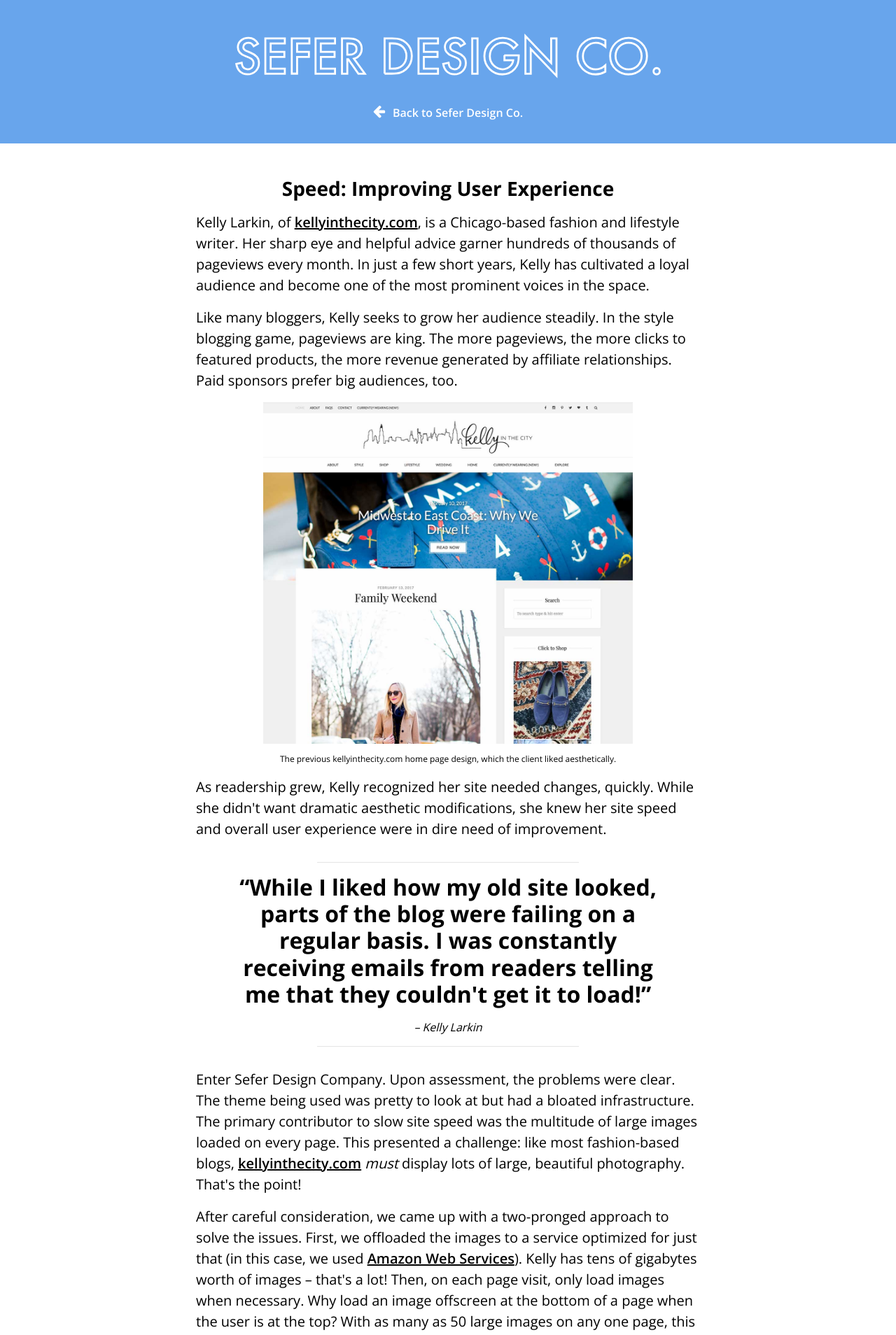
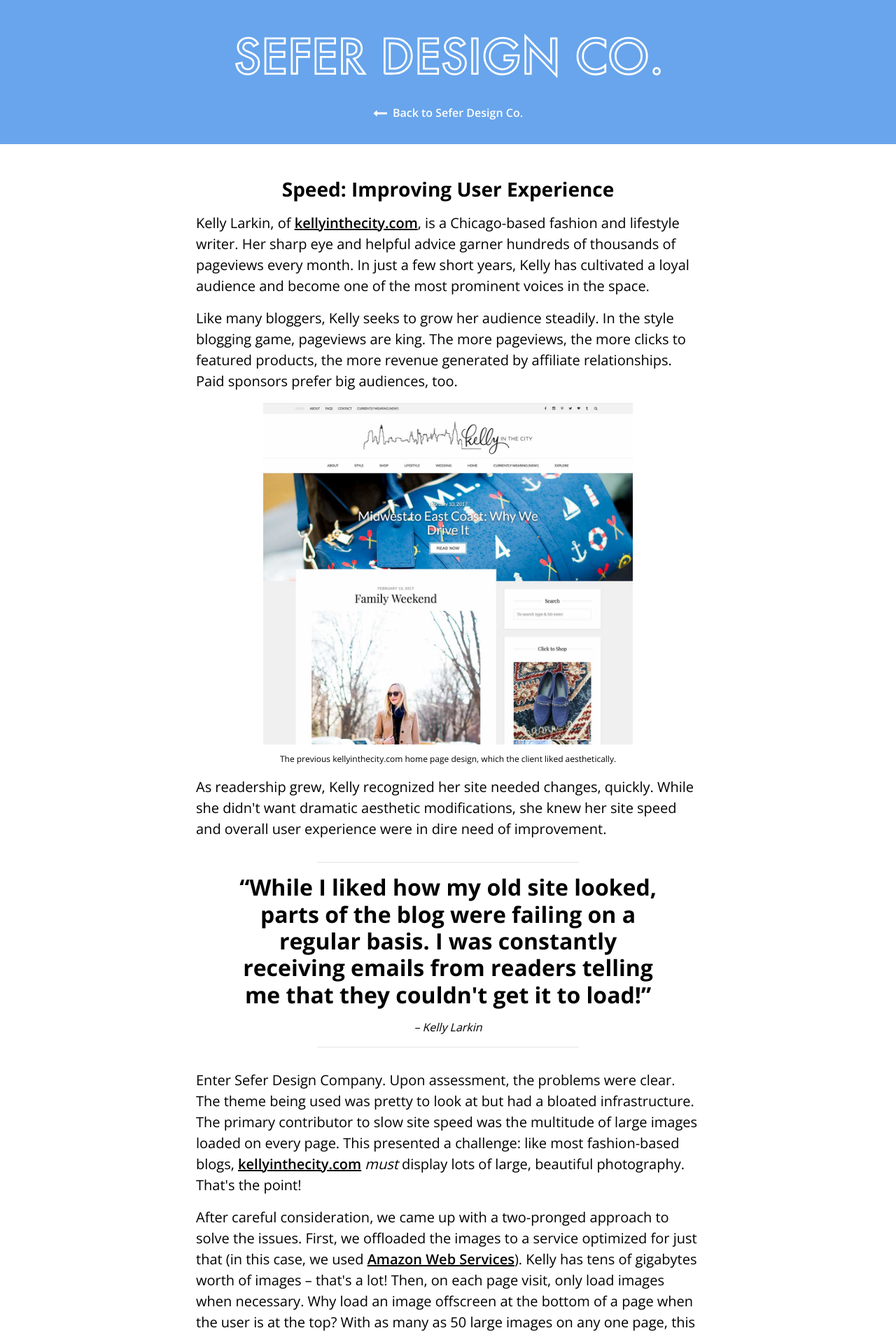
Before and after one commit to SeferDesign/seferdesign.com, a Jekyll site: the page built from kelly-in-the-city.html, in a window 1280 px wide. Shown: the top 1908 px of the page at 70% size. Built offline with Jekyll 4.4.1, drawn with Linux system fonts in a browser that asks for light colours.

Commit message:
Arrow consistency

```diff
--- a/_includes/header.html
+++ b/_includes/header.html
@@ -5,7 +5,7 @@
     <h1>We build sites and tools for the modern web.</h1>
     <div class="devices"></div>
     {% else %}
-    <a class="back-home-link" href="{{ "/" | prepend: site.baseurl }}"><svg class="icon icon-arrow left"><use xlink:href="#icon-arrow-left" /></svg>Back to {{ site.title }}</a>
+    <a class="back-home-link" href="{{ "/" | prepend: site.baseurl }}"><svg class="icon icon-arrow-long-left left"><use xlink:href="#icon-arrow-long-left" /></svg>Back to {{ site.title }}</a>
     {% endif %}
   </div>
 </header>
--- a/_includes/svgs.html
+++ b/_includes/svgs.html
@@ -1,12 +1,20 @@
 <svg class="svg-dump">
   <defs>
-    <symbol class="icon icon-arrow" id="icon-arrow-left" viewBox="0 0 1024 1024">
+    <symbol class="icon icon-arrow-left" id="icon-arrow-left" viewBox="0 0 1024 1024">
     	<title>arrow-left</title>
     	<path d="M877.714 512v73.143q0 30.286-18.571 51.714t-48.286 21.429h-402.286l167.429 168q21.714 20.571 21.714 51.429t-21.714 51.429l-42.857 43.429q-21.143 21.143-51.429 21.143-29.714 0-52-21.143l-372-372.571q-21.143-21.143-21.143-51.429 0-29.714 21.143-52l372-371.429q21.714-21.714 52-21.714 29.714 0 51.429 21.714l42.857 42.286q21.714 21.714 21.714 52t-21.714 52l-167.429 167.429h402.286q29.714 0 48.286 21.429t18.571 51.714z"></path>
     </symbol>
-    <symbol class="icon icon-arrow" id="icon-arrow-up" viewBox="0 0 1792 1792">
+    <symbol class="icon icon-arrow-up" id="icon-arrow-up" viewBox="0 0 1792 1792">
     	<title>arrow-up</title>
     	<path d="M1675 971q0 51-37 90l-75 75q-38 38-91 38-54 0-90-38l-294-293v704q0 52-37.5 84.5t-90.5 32.5h-128q-53 0-90.5-32.5t-37.5-84.5v-704l-294 293q-36 38-90 38t-90-38l-75-75q-38-38-38-90 0-53 38-91l651-651q35-37 90-37 54 0 91 37l651 651q37 39 37 91z"/>
+    </symbol>
+    <symbol class="icon icon-arrow-long-left" id="icon-arrow-long-left" viewBox="0 0 1792 1792">
+    	<title>arrow-long-left</title>
+    	<path d="M1792 800v192q0 14-9 23t-23 9h-1248v224q0 21-19 29t-35-5l-384-350q-10-10-10-23 0-14 10-24l384-354q16-14 35-6 19 9 19 29v224h1248q14 0 23 9t9 23z"/>
+    </symbol>
+    <symbol class="icon icon-arrow-long-right" id="icon-arrow-long-right" viewBox="0 0 1792 1792">
+    	<title>arrow-long-right</title>
+    	<path d="M1728 893q0 14-10 24l-384 354q-16 14-35 6-19-9-19-29v-224h-1248q-14 0-23-9t-9-23v-192q0-14 9-23t23-9h1248v-224q0-21 19-29t35 5l384 350q10 10 10 23z"/>
     </symbol>
     <symbol class="icon icon-shopping-cart" id="icon-shopping-cart" viewBox="0 0 1792 1792">
     	<title>shopping-cart</title>
--- a/_src/style/partials/_global.scss
+++ b/_src/style/partials/_global.scss
@@ -64,13 +64,19 @@
     vertical-align: top;
     fill: $white;
 
-    &.icon-arrow {
+    &.icon-arrow,
+    &.icon-arrow-long-left,
+    &.icon-arrow-long-right {
       width: 20px;
       height: 20px;
     }
 
     &.left {
       margin-right: 0.5em;
+    }
+
+    &.right {
+      margin-left: 0.5em;
     }
 
   }
@@ -203,8 +209,17 @@
   }
 
   .back-home-link {
+
     display: block;
     line-height: 1.5;
+
+    .icon-arrow-long-left {
+      vertical-align: middle;
+      padding-bottom: 0.125em;
+      width: 1.25em;
+      height: 1.25em;
+    }
+
   }
 
 }
@@ -411,6 +426,24 @@
 
       .work-description {
         font-weight: 400;
+      }
+
+    }
+
+    svg {
+
+      &.icon-arrow-long-right {
+
+        vertical-align: middle;
+        padding-bottom: 0.125em;
+        width: 1em;
+        height: 1em;
+        fill: $black;
+
+        &.right {
+          margin-left: 0.25em;
+        }
+
       }
 
     }
@@ -741,7 +774,7 @@
 
     svg {
 
-      &.icon-arrow {
+      &.icon-arrow-up {
         width: 5rem;
         height: 5rem;
         fill: $green;
--- a/index.html
+++ b/index.html
@@ -38,7 +38,7 @@
         <div class="work-image-wrap"><img src="{{ site.distbase }}/images/kellyinthecity-thumb.jpg" alt="Kelly in the City"></div>
         <div class="work-meta">
           <div class="work-title">Kelly in the City</div>
-          <div class="work-description">We dramatically improved user experience by fixing site infrastructure and reducing page load time.<br><strong><u>Read More</u></strong></div>
+          <div class="work-description">We dramatically improved user experience by fixing site infrastructure and reducing page load time.<br><strong><u>Read More</u><svg class="icon icon-arrow-long-right right"><use xlink:href="#icon-arrow-long-right" /></svg></strong></div>
         </div>
       </a>
     </div>
@@ -55,7 +55,7 @@
         <div class="work-image-wrap"><img src="{{ site.distbase }}/images/b4k-boom-home-thumb.jpg" alt="Blogging For Keeps Themes"></div>
         <div class="work-meta">
           <div class="work-title">Blogging For Keeps<br>WordPress Tools</div>
-          <div class="work-description">Clean, modern WordPress themes &amp; plugins for aspiring style bloggers.<br><strong><u>Read More</u></strong></div>
+          <div class="work-description">Clean, modern WordPress themes &amp; plugins for aspiring style bloggers.<br><strong><u>Read More</u><svg class="icon icon-arrow-long-right right"><use xlink:href="#icon-arrow-long-right" /></svg></strong></div>
         </div>
       </a>
       <a href="http://civilianagency.com" title="Civilian Agency" target="_blank" class="work-item pure-u-1-1 pure-u-md-1-2">
--- a/kelly-in-the-city.html
+++ b/kelly-in-the-city.html
@@ -27,7 +27,7 @@
           <p>After careful consideration, we came up with a two-pronged approach to solve the issues. First, we offloaded the images to a service optimized for just that (in this case, we used <a href="https://aws.amazon.com/" target="_blank">Amazon Web Services</a>). Kelly has tens of gigabytes worth of images &ndash; that's a lot! Then, on each page visit, only load images when necessary. Why load an image offscreen at the bottom of a page when the user is at the top? With as many as 50 large images on any one page, this proved critical.</p>
           <div class="stat">
             <div class="stat-number">
-              <svg class="icon icon-arrow left"><use xlink:href="#icon-arrow-up" /></svg>72%
+              <svg class="icon icon-arrow-up left"><use xlink:href="#icon-arrow-up" /></svg>72%
             </div>
             <div class="stat-description">Improvement in page load speed</div>
           </div>
```
Also changed, not shown: _includes/style.css.
